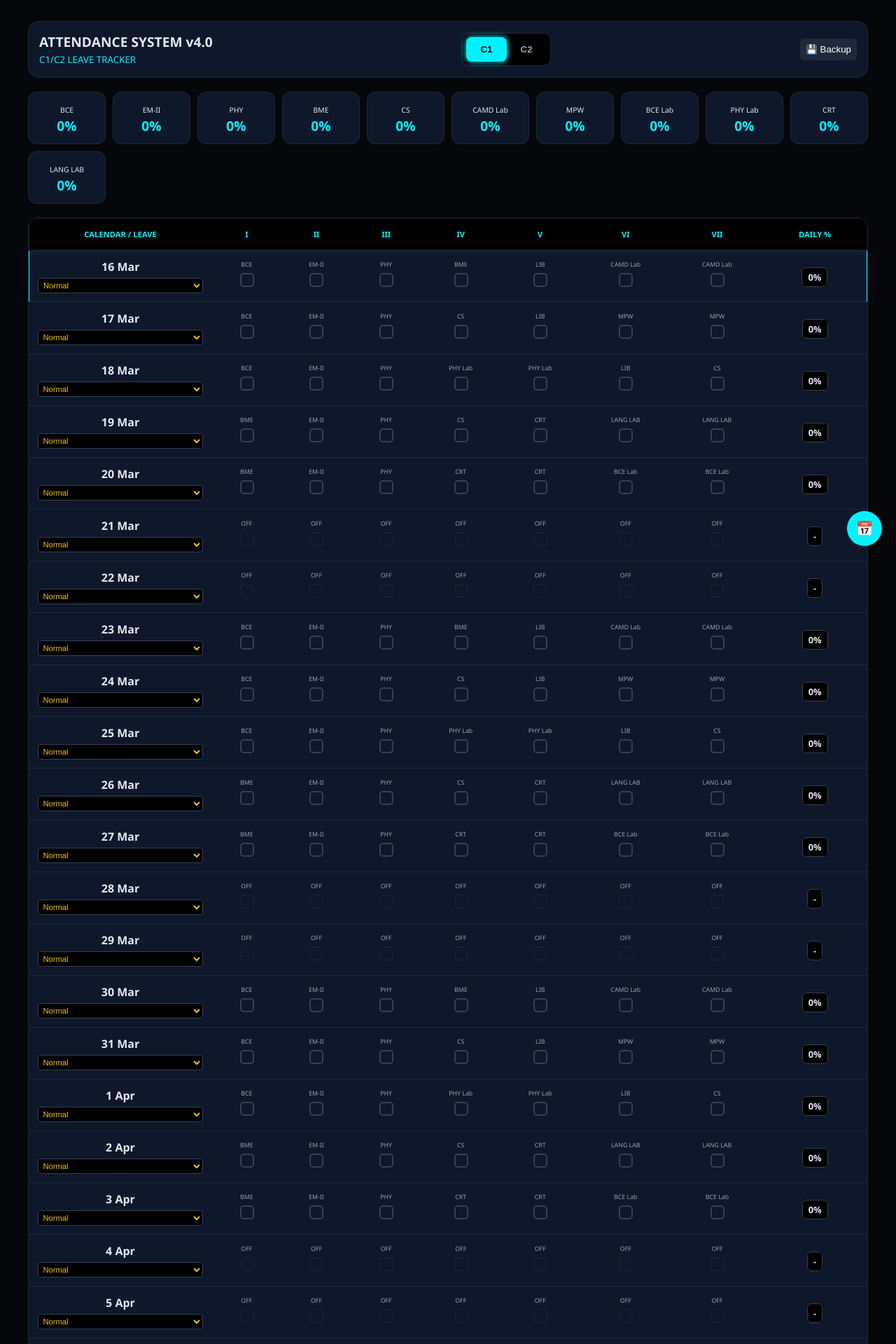
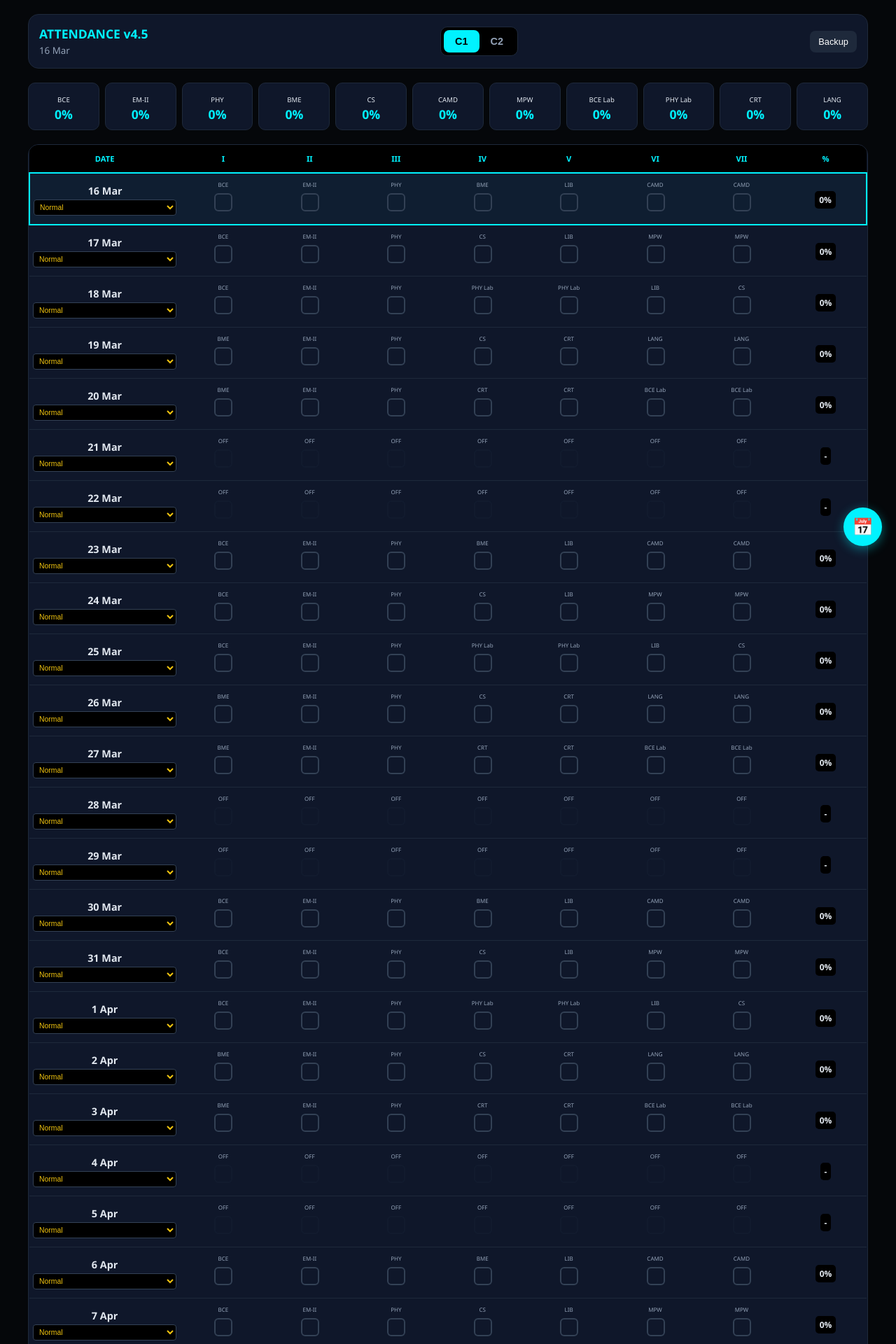
Before and after one commit to Wrath-Ire/calender, a Flask app: template templates/index.html in a window 1280 px wide. Shown: the top 1920 px of the page at 70% size. Run offline with Flask 3, Linux system fonts and the light colour scheme; the template is opened without the code that fills it, so the values that code supplies are empty.

Commit message:
Add files via upload

```diff
--- a/app.py
+++ b/app.py
@@ -3,7 +3,7 @@ from flask import Flask, render_template
 app = Flask(__name__)
 
 # Update the route to match your Nginx 'location /calendar'
-@app.route('/calendar')
+@app.route('/')
 def index():
     return render_template('index.html')
 
--- a/templates/index.html
+++ b/templates/index.html
@@ -2,8 +2,8 @@
 <html lang="en">
 <head>
     <meta charset="UTF-8">
-    <meta name="viewport" content="width=device-width, initial-scale=1.0">
-    <title>Live Attendance OS</title>
+    <meta name="viewport" content="width=device-width, initial-scale=1.0, maximum-scale=1.0, user-scalable=no">
+    <title>Attendance OS - Responsive</title>
     <style>
         :root {
             --bg: #05070a; --card: #0f172a; --primary: #00f2ff;
@@ -11,42 +11,87 @@
             --success: #00ff88; --danger: #ff0055; --leave: #f1c40f;
         }
 
-        * { box-sizing: border-box; transition: all 0.2s ease; }
-        body { font-family: 'Segoe UI', sans-serif; background: var(--bg); color: var(--text); padding: 10px; margin: 0; padding-bottom: 80px; }
+        * { box-sizing: border-box; -webkit-tap-highlight-color: transparent; }
+        body {
+            font-family: 'Segoe UI', system-ui, sans-serif;
+            background: var(--bg); color: var(--text);
+            margin: 0; padding: 10px; padding-bottom: 90px;
+        }
 
-        .container { max-width: 1200px; margin: auto; animation: fadeIn 0.5s ease; }
-        @keyframes fadeIn { from { opacity: 0; } to { opacity: 1; } }
+        .container { max-width: 1200px; margin: auto; }
 
-        .header { display: flex; justify-content: space-between; align-items: center; margin: 20px 0; padding: 15px; background: var(--card); border-radius: 15px; border: 1px solid #1e293b; flex-wrap: wrap; gap: 10px; }
+        /* Header Layout: Flexible for Mobile */
+        .header {
+            display: flex; justify-content: space-between; align-items: center;
+            margin: 10px 0 20px 0; padding: 15px;
+            background: var(--card); border-radius: 15px; border: 1px solid #1e293b;
+            flex-wrap: wrap; gap: 15px;
+        }
 
-        .toggle-group { display: flex; background: #000; padding: 5px; border-radius: 10px; border: 1px solid #1e293b; }
-        .toggle-btn { border: none; padding: 10px 20px; border-radius: 8px; cursor: pointer; background: transparent; color: var(--subtext); font-weight: bold; }
-        .toggle-btn.active { background: var(--primary); color: #000; box-shadow: 0 0 10px var(--primary); }
+        .toggle-group { display: flex; background: #000; padding: 4px; border-radius: 10px; border: 1px solid #1e293b; }
+        .toggle-btn {
+            border: none; padding: 8px 16px; border-radius: 8px;
+            cursor: pointer; background: transparent; color: var(--subtext);
+            font-weight: bold; font-size: 0.9rem;
+        }
+        .toggle-btn.active { background: var(--primary); color: #000; }
 
-        /* Stats Cards */
-        .subject-grid { display: grid; grid-template-columns: repeat(auto-fit, minmax(110px, 1fr)); gap: 10px; margin-bottom: 20px; }
-        .sub-card { background: var(--card); padding: 12px; border-radius: 12px; text-align: center; border: 1px solid #1e293b; }
-        .sub-perc { font-size: 1.2rem; font-weight: 800; color: var(--primary); display: block; }
+        /* Subject Stats: Grid adjusts per screen size */
+        .subject-grid {
+            display: grid;
+            grid-template-columns: repeat(auto-fill, minmax(100px, 1fr));
+            gap: 8px; margin-bottom: 20px;
+        }
+        .sub-card {
+            background: var(--card); padding: 10px; border-radius: 10px;
+            text-align: center; border: 1px solid #1e293b;
+        }
+        .sub-perc { font-size: 1.1rem; font-weight: 800; color: var(--primary); display: block; }
 
-        /* Table */
-        .table-wrap { background: var(--card); border-radius: 15px; overflow-x: auto; border: 1px solid #1e293b; }
-        table { width: 100%; border-collapse: collapse; min-width: 950px; }
-        th { background: #000; padding: 15px; font-size: 0.7rem; color: var(--primary); border-bottom: 1px solid #1e293b; }
-        td { padding: 12px; text-align: center; border-bottom: 1px solid #1e293b; }
+        /* Table Wrapper for Horizontal Scroll on Mobile */
+        .table-wrap {
+            background: var(--card); border-radius: 15px;
+            overflow-x: auto; border: 1px solid #1e293b;
+            -webkit-overflow-scrolling: touch; /* Smooth scroll for iOS */
+        }
+        table { width: 100%; border-collapse: collapse; min-width: 750px; } /* Ensures readability on mobile */
+        th { background: #000; padding: 12px 8px; font-size: 0.7rem; color: var(--primary); position: sticky; top: 0; }
+        td { padding: 10px 5px; text-align: center; border-bottom: 1px solid #1e293b; }
 
-        /* Leave Styles */
-        .leave-select { background: #000; color: var(--leave); border: 1px solid #334155; border-radius: 4px; font-size: 0.7rem; padding: 3px; cursor: pointer; margin-top: 5px; width: 100%; }
-        .row-cl { background: rgba(241, 196, 15, 0.1) !important; color: var(--leave); }
-        .row-ml { background: rgba(0, 242, 255, 0.1) !important; color: var(--primary); }
-        .today-row { border: 1px solid var(--primary) !important; box-shadow: inset 0 0 10px rgba(0, 242, 255, 0.1); }
+        /* Interactive Elements */
+        .leave-select {
+            background: #000; color: var(--leave); border: 1px solid #334155;
+            border-radius: 4px; font-size: 0.65rem; padding: 4px; width: 100%;
+        }
+        .row-cl { background: rgba(241, 196, 15, 0.05) !important; }
+        .row-ml { background: rgba(0, 242, 255, 0.05) !important; }
+        .today-row { border: 2px solid var(--primary) !important; background: rgba(0, 242, 255, 0.03); }
 
-        input[type="checkbox"] { appearance: none; width: 20px; height: 20px; border: 2px solid #334155; border-radius: 5px; cursor: pointer; display: inline-grid; place-content: center; }
+        /* Larger Checkboxes for Touch Screens */
+        input[type="checkbox"] {
+            appearance: none; width: 26px; height: 26px;
+            border: 2px solid #334155; border-radius: 6px;
+            cursor: pointer; display: inline-grid; place-content: center;
+        }
         input[type="checkbox"]:checked { background: var(--primary); border-color: var(--primary); }
-        input[type="checkbox"]:checked::before { content: "✔"; color: #000; font-size: 12px; font-weight: 900; }
-        input[type="checkbox"]:disabled { opacity: 0.2; cursor: not-allowed; }
+        input[type="checkbox"]:checked::before { content: "✔"; color: #000; font-size: 16px; font-weight: 900; }
+        input[type="checkbox"]:disabled { opacity: 0.1; }
 
-        .badge { font-weight: 900; padding: 4px 8px; border-radius: 6px; font-size: 0.8rem; background: #000; border: 1px solid #334155; }
-        .jump-btn { position: fixed; bottom: 20px; right: 20px; background: var(--primary); color: #000; border: none; width: 50px; height: 50px; border-radius: 50%; cursor: pointer; font-size: 20px; z-index: 100; }
+        .badge { font-weight: 800; padding: 4px 6px; border-radius: 5px; font-size: 0.75rem; background: #000; }
+
+        /* Mobile Action Buttons */
+        .jump-btn {
+            position: fixed; bottom: 20px; right: 20px;
+            background: var(--primary); color: #000; border: none;
+            width: 55px; height: 55px; border-radius: 50%;
+            font-size: 24px; box-shadow: 0 4px 15px rgba(0,242,255,0.4); z-index: 100;
+        }
+
+        /* PC Specific Hover Animations */
+        @media (min-width: 768px) {
+            .sub-card:hover { transform: translateY(-3px); border-color: var(--primary); }
+            input[type="checkbox"]:hover { border-color: var(--primary); }
+        }
     </style>
 </head>
 <body>
@@ -56,8 +101,8 @@
 <div class="container">
     <div class="header">
         <div>
-            <h1 style="margin:0; font-size: 1.2rem">ATTENDANCE SYSTEM v4.0</h1>
-            <small style="color:var(--primary)">C1/C2 LEAVE TRACKER</small>
+            <h1 style="margin:0; font-size: 1.1rem; color: var(--primary)">ATTENDANCE v4.5</h1>
+            <small id="dateDisplay" style="color:var(--subtext)"></small>
         </div>
 
         <div class="toggle-group">
@@ -65,8 +110,8 @@
             <button id="btnC2" class="toggle-btn" onclick="switchSection('C2')">C2</button>
         </div>
 
-        <div>
-            <button onclick="exportData()" style="padding:8px; background:#1e293b; color:white; border:none; border-radius:5px; cursor:pointer;">💾 Backup</button>
+        <div style="display:flex; gap:8px;">
+            <button onclick="exportData()" style="padding:8px 12px; background:#1e293b; color:white; border:none; border-radius:8px; font-size:0.8rem; cursor:pointer;">Backup</button>
         </div>
     </div>
 
@@ -76,9 +121,9 @@
         <table>
             <thead>
                 <tr>
-                    <th>CALENDAR / LEAVE</th>
+                    <th>DATE</th>
                     <th>I</th><th>II</th><th>III</th><th>IV</th><th>V</th><th>VI</th><th>VII</th>
-                    <th>DAILY %</th>
+                    <th>%</th>
                 </tr>
             </thead>
             <tbody id="trackerTable"></tbody>
@@ -92,12 +137,14 @@
     const endDate = new Date(2026, 3, 30);
     const todayStr = new Date().toDateString();
 
+    document.getElementById('dateDisplay').innerText = new Date().toLocaleDateString('en-GB', {day:'numeric', month:'short'});
+
     const timetable = (day, sec) => {
         const s = {
-            'Mon': ['BCE', 'EM-II', 'PHY', 'BME', 'LIB', sec === 'C1' ? 'CAMD Lab' : 'MPW', sec === 'C1' ? 'CAMD Lab' : 'MPW'],
-            'Tue': ['BCE', 'EM-II', 'PHY', 'CS', 'LIB', sec === 'C2' ? 'CAMD Lab' : 'MPW', sec === 'C2' ? 'CAMD Lab' : 'MPW'],
+            'Mon': ['BCE', 'EM-II', 'PHY', 'BME', 'LIB', sec === 'C1' ? 'CAMD' : 'MPW', sec === 'C1' ? 'CAMD' : 'MPW'],
+            'Tue': ['BCE', 'EM-II', 'PHY', 'CS', 'LIB', sec === 'C2' ? 'CAMD' : 'MPW', sec === 'C2' ? 'CAMD' : 'MPW'],
             'Wed': ['BCE', 'EM-II', 'PHY', sec === 'C2' ? 'BCE Lab' : 'PHY Lab', sec === 'C1' ? 'PHY Lab' : 'BCE Lab', 'LIB', 'CS'],
-            'Thu': ['BME', 'EM-II', 'PHY', 'CS', 'CRT', 'LANG LAB', 'LANG LAB'],
+            'Thu': ['BME', 'EM-II', 'PHY', 'CS', 'CRT', 'LANG', 'LANG'],
             'Fri': ['BME', 'EM-II', 'PHY', 'CRT', 'CRT', sec === 'C1' ? 'BCE Lab' : 'PHY Lab', sec === 'C2' ? 'PHY Lab' : 'BCE Lab']
         };
         return s[day] || null;
@@ -124,15 +171,14 @@
 
             const row = document.createElement('tr');
             if (isToday) row.classList.add('today-row');
-            if (leaveType === 'cl') row.classList.add('row-cl');
-            if (leaveType === 'ml') row.classList.add('row-ml');
+            if (leaveType !== 'none') row.classList.add('row-' + leaveType);
 
             let cells = `<td>
-                <b>${curr.getDate()} ${curr.toLocaleDateString('en-GB',{month:'short'})}</b><br>
+                <b style="font-size:0.9rem">${curr.getDate()} ${curr.toLocaleDateString('en-GB',{month:'short'})}</b><br>
                 <select class="leave-select" onchange="setLeave('${dKey}', this.value)">
                     <option value="none" ${leaveType==='none'?'selected':''}>Normal</option>
-                    <option value="cl" ${leaveType==='cl'?'selected':''}>College Leave</option>
-                    <option value="ml" ${leaveType==='ml'?'selected':''}>Medical Leave</option>
+                    <option value="cl" ${leaveType==='cl'?'selected':''}>CL</option>
+                    <option value="ml" ${leaveType==='ml'?'selected':''}>ML</option>
                 </select>
             </td>`;
 
@@ -143,11 +189,11 @@
                 const disabled = (leaveType !== 'none' || !schedule) ? 'disabled' : '';
 
                 cells += `<td>
-                    <div style="font-size:0.55rem; color:var(--subtext); margin-bottom:3px">${sub}</div>
+                    <div style="font-size:0.5rem; color:var(--subtext); margin-bottom:4px">${sub}</div>
                     <input type="checkbox" data-sub="${sub}" ${checked} ${disabled} onchange="save('${dKey}', ${i}, this.checked)">
                 </td>`;
             }
-            cells += `<td><span id="p-${dKey}" class="badge">${leaveType !== 'none' ? 'EXCLUDED' : '0%'}</span></td>`;
+            cells += `<td><span id="p-${dKey}" class="badge">0%</span></td>`;
             row.innerHTML = cells;
             tbody.appendChild(row);
             updateRowPerc(dKey);
@@ -158,7 +204,7 @@
 
     function setLeave(date, type) {
         localStorage.setItem(`${currentSection}-${date}-leave`, type);
-        render(); // Refresh to update disabled states and calculations
+        render();
     }
 
     function save(date, slot, val) {
@@ -170,7 +216,7 @@
     function updateRowPerc(date) {
         const leave = localStorage.getItem(`${currentSection}-${date}-leave`) || 'none';
         const el = document.getElementById(`p-${date}`);
-        if (leave !== 'none') { el.innerText = "EXEMPT"; return; }
+        if (leave !== 'none') { el.innerText = "EXMPT"; return; }
 
         const checks = Array.from(document.querySelectorAll(`input[onchange*="${date}"]`));
         if (checks.length === 0 || checks[0].disabled) { el.innerText = "-"; return; }
@@ -179,19 +225,16 @@
     }
 
     function updateGlobalStats() {
-        const subs = ['BCE', 'EM-II', 'PHY', 'BME', 'CS', 'CAMD Lab', 'MPW', 'BCE Lab', 'PHY Lab', 'CRT', 'LANG LAB'];
+        const subs = ['BCE', 'EM-II', 'PHY', 'BME', 'CS', 'CAMD', 'MPW', 'BCE Lab', 'PHY Lab', 'CRT', 'LANG'];
         const panel = document.getElementById('statsPanel');
         panel.innerHTML = '';
 
         subs.forEach(s => {
-            // Only count checkboxes that are NOT in a leave-marked row
             const allPossible = Array.from(document.querySelectorAll(`input[data-sub="${s}"]`));
             const activeCheckboxes = allPossible.filter(c => !c.disabled);
-
             if (activeCheckboxes.length > 0) {
-                const att = activeCheckboxes.filter(c => c.checked).length;
-                const p = Math.round((att / activeCheckboxes.length) * 100);
-                panel.innerHTML += `<div class="sub-card"><span style="font-size:0.65rem">${s}</span><span class="sub-perc">${p}%</span></div>`;
+                const p = Math.round((activeCheckboxes.filter(c => c.checked).length / activeCheckboxes.length) * 100);
+                panel.innerHTML += `<div class="sub-card"><span style="font-size:0.6rem">${s}</span><span class="sub-perc">${p}%</span></div>`;
             }
         });
     }
@@ -210,7 +253,7 @@
     }
 
     render();
-    setTimeout(scrollToToday, 500);
+    setTimeout(scrollToToday, 800);
 </script>
 </body>
 </html>
```
